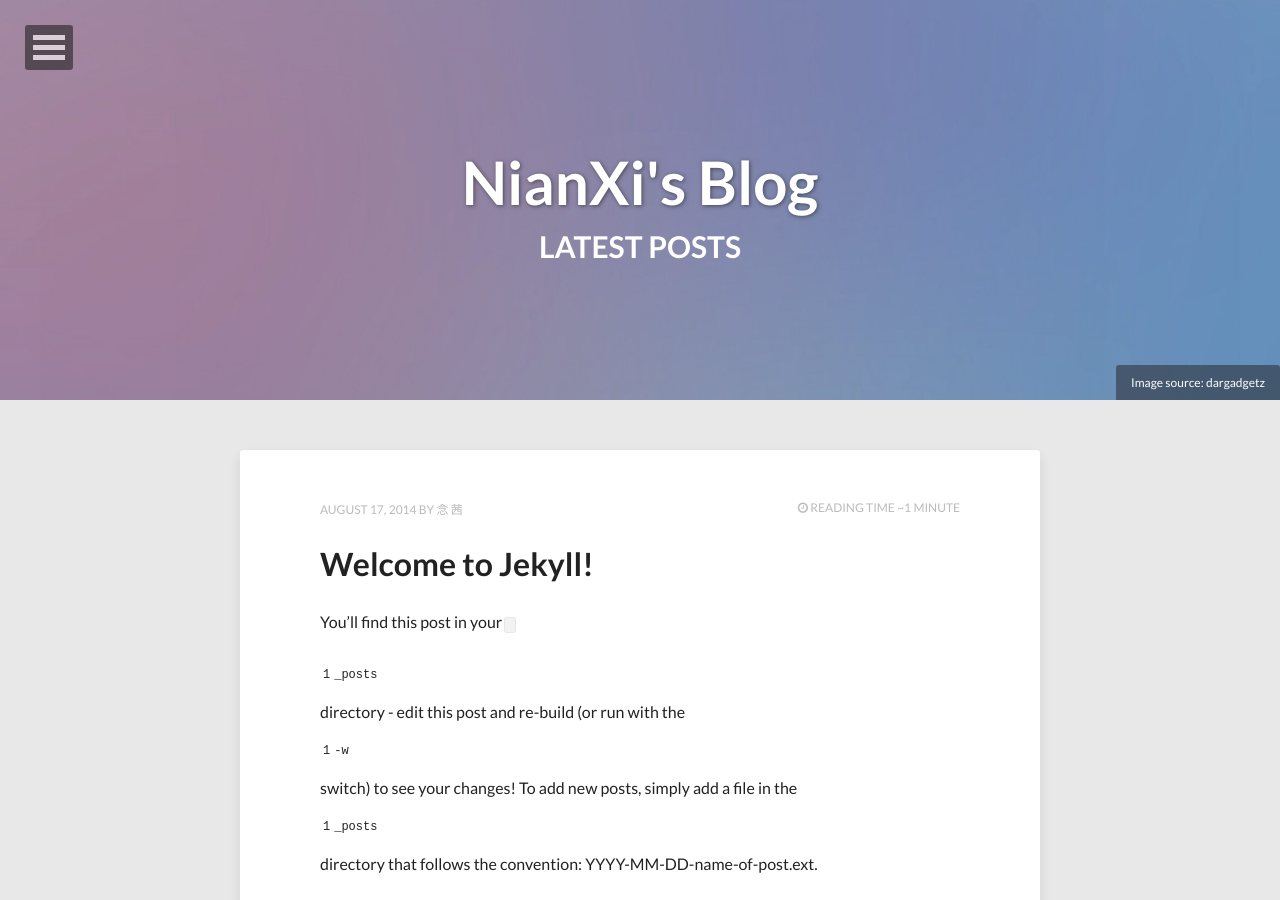
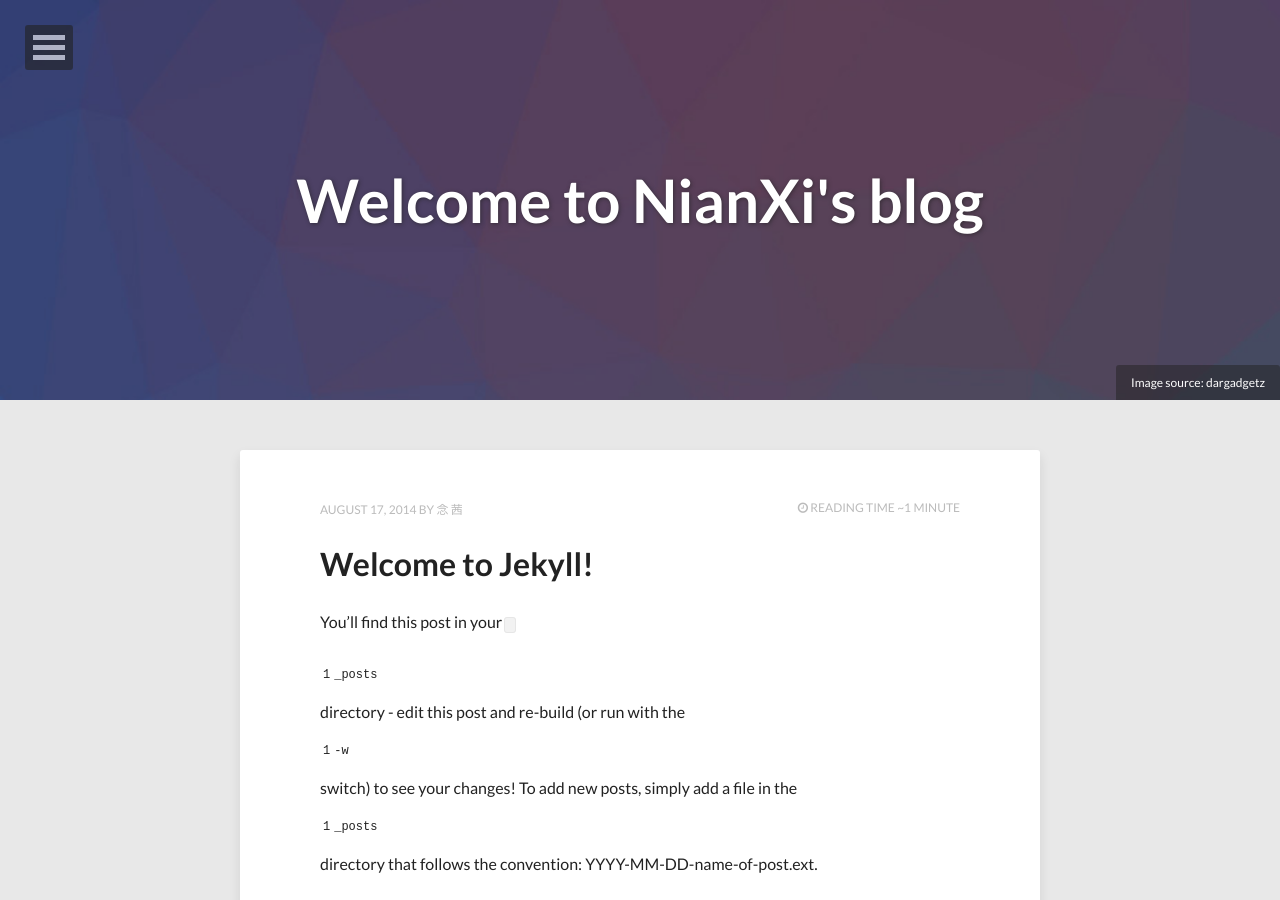
Before and after one commit to AllLuckly/CarinaTT.github.io, a Jekyll site: the page built from index.html, in a window 1280 px wide and 900 px high. Built offline with Jekyll 4.4.1, drawn with Linux system fonts in a browser that asks for light colours; nearby versions of some CDN libraries; the list of posts is cut into pages by our own code.

Commit message:
modify theme

```diff
--- a/_config.yml
+++ b/_config.yml
@@ -1,4 +1,4 @@
-title:            NianXi's Blog
+title:            Welcome to NianXi's blog
 description:      念茜的博客.
 disqus_shortname:
 reading_time:     true
--- a/index.html
+++ b/index.html
@@ -1,10 +1,10 @@
 ---
 layout: post-index
-title: Latest Posts
+title:
 description: "Describe this nonsense."
 tags: [Jekyll, theme, themes, responsive, blog, modern]
 image:
-  feature: abstract-5.jpg
+  feature: abstract-6.jpg
   credit: dargadgetz
   creditlink: http://www.dargadgetz.com/ios-7-abstract-wallpaper-pack-for-iphone-5-and-ipod-touch-retina/
 ---
```
